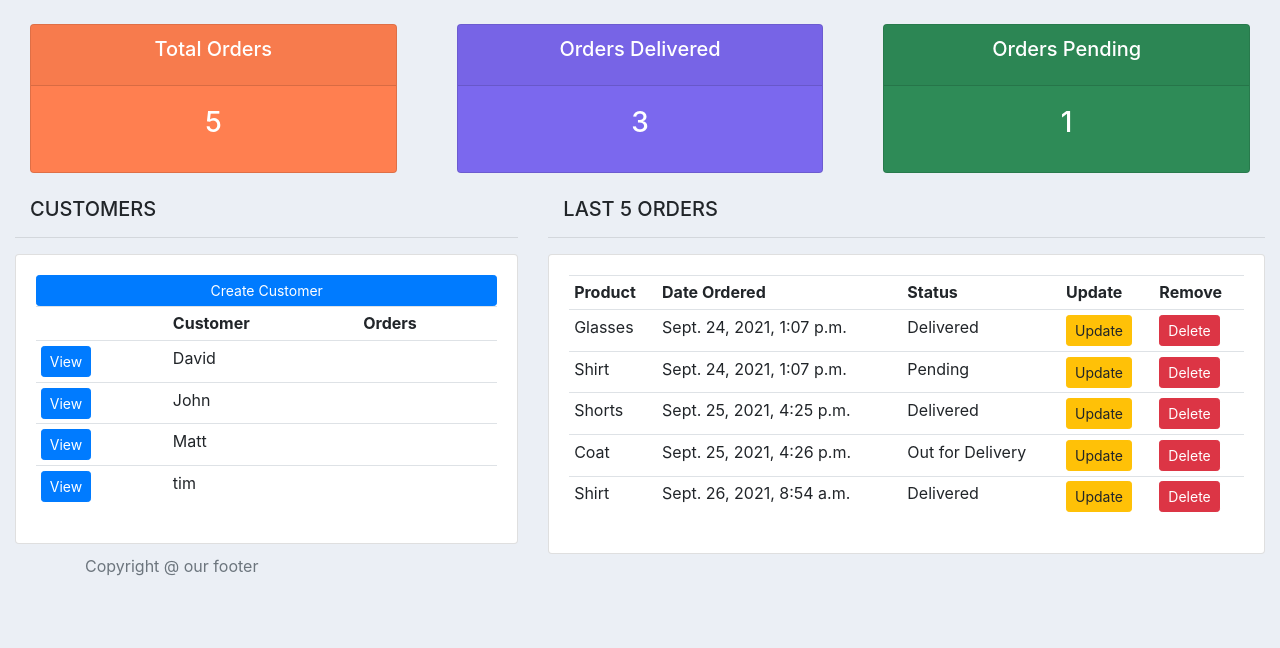
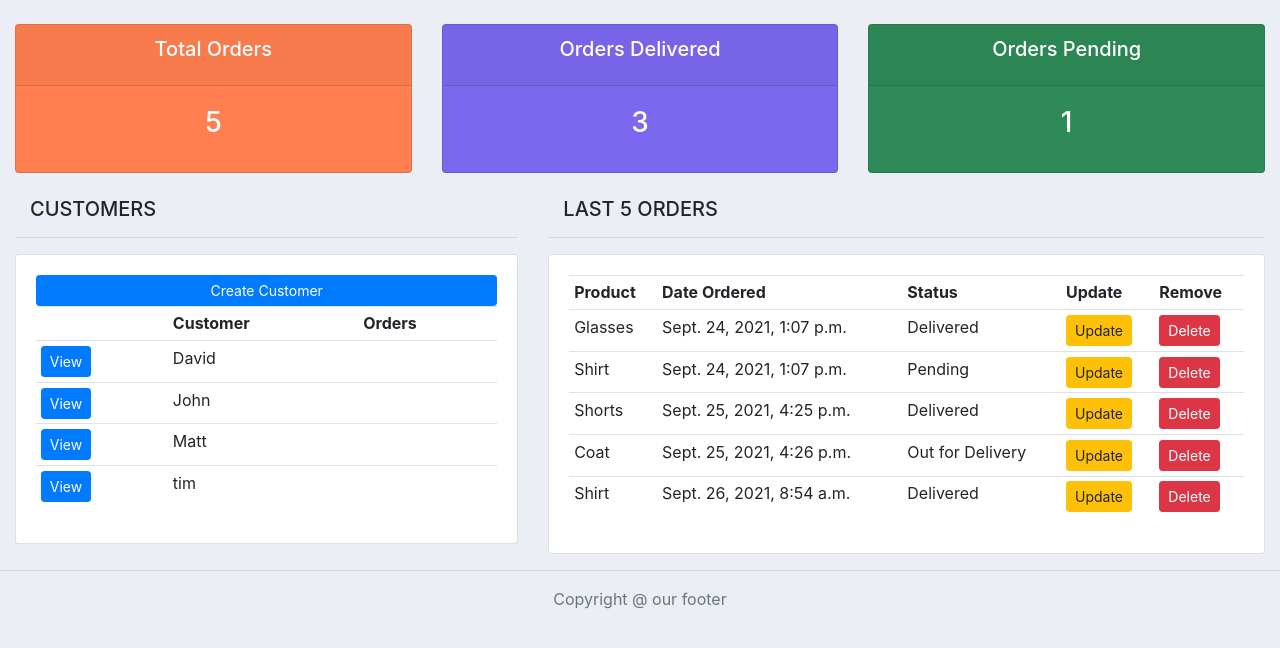
Before and after one commit to gulraiznoorbari/Customer-Management-System-Django, a Django app: page / in a window 1280 px wide. Shown: the part 56-704 px from the top of the page. Run offline with Django 3.2, Linux system fonts and the light colour scheme; a user stored in the database is signed in; data comes from the database, SQL or seed files in the repository.

Commit message:
Minor fixes

```diff
--- a/accounts/templates/accounts/footer.html
+++ b/accounts/templates/accounts/footer.html
@@ -1,5 +1,5 @@
-<footer class="footer">
+<footer class="footer text-center">
     <div class="container">
-        <span class="text-muted text-center">Copyright @ our footer</span>
+        <span class="text-muted">Copyright @ our footer</span>
     </div>
 </footer>
--- a/accounts/templates/accounts/main.html
+++ b/accounts/templates/accounts/main.html
@@ -19,6 +19,7 @@
       {% block content %}
       {% endblock content %}
     </div>
+    <hr>
 
 	  {% include 'accounts/footer.html' %}
 
--- a/accounts/templates/accounts/status.html
+++ b/accounts/templates/accounts/status.html
@@ -1,7 +1,6 @@
 <br>
 
 <div class="row">
-    <div class="col">
     <div class="col-md">
         <div class="card text-center text-white nb-3" id="total-orders">
             <div class="card-header">
@@ -14,9 +13,7 @@
             </div>
         </div>
     </div>
-    </div>
 
-    <div class="col">
     <div class="col-md">
         <div class="card text-center text-white nb-3" id="orders-delivered">
             <div class="card-header">
@@ -29,9 +26,7 @@
             </div>
         </div>
     </div>
-    </div>
 
-    <div class="col">
     <div class="col-md">
         <div class="card text-center text-white nb-3" id="orders-pending">
             <div class="card-header">
@@ -44,6 +39,5 @@
             </div>
         </div>
     </div>
-    </div>
 
 </div>
```
Lines whose indentation alone changed are shown as unchanged.
